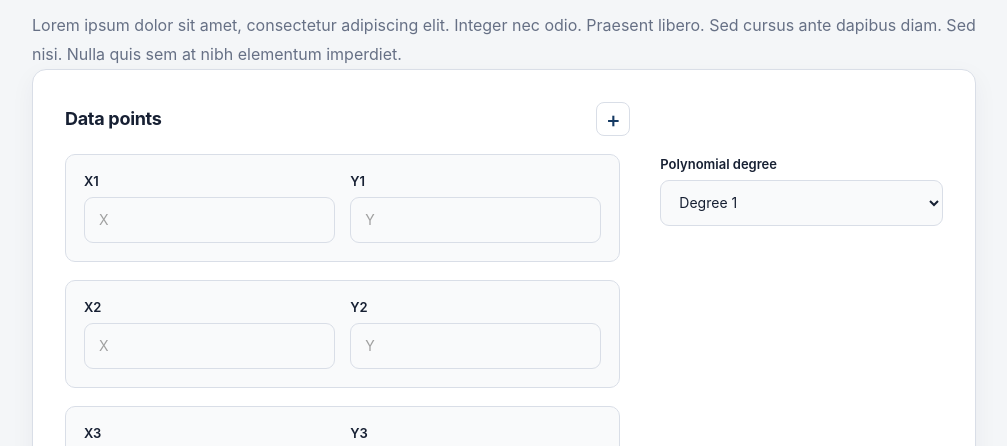
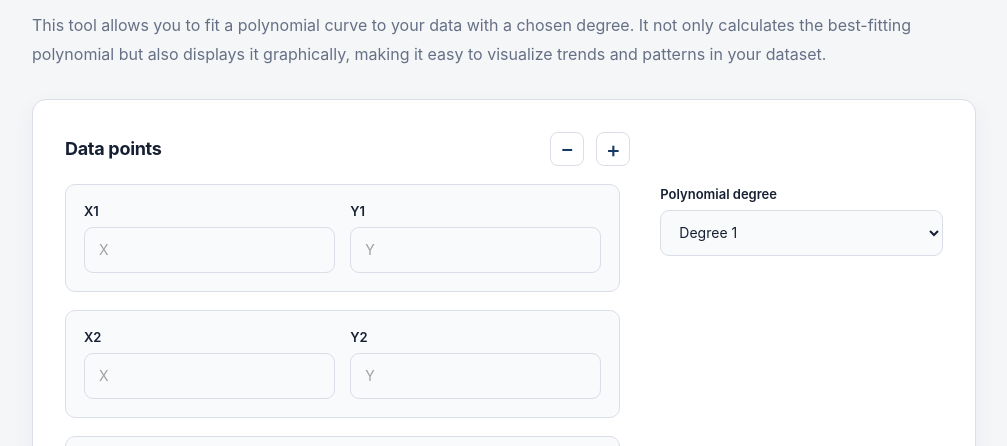
Before and after one commit to ErickPereira-hub/StatsLab, a website with bundled scripts: page project/frameworks_and_drivers/frontend/pages/stats_features/poly_reg.html in a window 1280 px wide. Shown: the part 278-724 px from the top of the page, without its empty margins (136-1143 px from the left). Built offline with nearby package versions, Linux system fonts and the light colour scheme.

Commit message:
feat: ( - ) button added to the Polynomial Regression page

```diff
--- a/project/frameworks_and_drivers/frontend/interaction/stats_features/poly_reg/request_PR.js
+++ b/project/frameworks_and_drivers/frontend/interaction/stats_features/poly_reg/request_PR.js
@@ -24,6 +24,7 @@ export function requestPolynomialRegression(datasetX, datasetY, degree) {
             const polyRepr = fillPolynomial(json.coefficients); //<--- Polynomial
             document.getElementById("ipoly-repr").innerText = polyRepr; //Showing the polynomial to the client side
             displayPolynomialRegression(datasetX, datasetY, json.coefficients);
+            document.getElementById("err-msg").style.display = "none";
         }
 
         if (statusCode === 401) {
@@ -31,7 +32,7 @@ export function requestPolynomialRegression(datasetX, datasetY, degree) {
         }
 
         if (statusCode === 422) {
-            console.log("Bad request");
+            document.getElementById("err-msg").style.display = "block";
         }
 
     }).catch(err => console.error(err));
--- /dev/null
+++ b/project/frameworks_and_drivers/frontend/interaction/stats_features/poly_reg/rm_point.js
@@ -0,0 +1,8 @@
+function rmPoint() {
+
+    const els = document.getElementsByClassName("point-row");
+    if (els.length > 3) {
+        document.getElementById("icont").removeChild(els[els.length - 1]);
+    }
+
+}
--- a/project/frameworks_and_drivers/frontend/pages/stats_features/poly_reg.html
+++ b/project/frameworks_and_drivers/frontend/pages/stats_features/poly_reg.html
@@ -33,22 +33,29 @@
     <main class="polynomial-main">
     <section class="poly-header">
         <h1>Polynomial regression</h1>
-        <p>
-            Lorem ipsum dolor sit amet, consectetur adipiscing elit.
-            Integer nec odio. Praesent libero. Sed cursus ante dapibus diam.
-            Sed nisi. Nulla quis sem at nibh elementum imperdiet.
+        <p style = "padding-bottom: 30px;">
+            This tool allows you to fit a polynomial curve to your data with a chosen degree. It not only calculates the best-fitting polynomial but also displays it graphically, making it easy to visualize trends and patterns in your dataset.
         </p>
     </section>
     <section class="polynomial-card">
         <div class="points-section">
             <div class="points-header">
                 <h2>Data points</h2>
+                <div id = "btn-kit">
+                    <button
+                        id = "irm_point"
+                        class="remove-point-button"
+                        onclick="rmPoint()"
+                    >
+                        −
+                    </button>
                     <button
                         class="add-point-button"
                         onclick="addPoint()"
                     >
                         +
                     </button>
+                </div>
             </div>
             <div class="points-container" id = "icont">
                 <div class="point-row">
@@ -142,6 +149,7 @@
                 </select>
             </div>
         </div>
+        <p id = "err-msg" style = "display: none; font-size: 0.9em;">❗Bad request: the X data must increase from top to bottom, all fields must be filed and the degree must be lower than the dataset.</p>
         <button id = "isend" class="polynomial-submit">
             Calculate Regression
         </button>
@@ -150,9 +158,7 @@
         <div class="result-content">
             <h2>Polynomial Regression Result</h2>
             <p>
-                Lorem ipsum dolor sit amet, consectetur adipiscing elit.
-                Integer nec odio. Praesent libero. Sed cursus ante dapibus diam.
-                Sed nisi. Nulla quis sem at nibh elementum imperdiet.
+                Here is the polynomial that best fits your data, along with its graphical representation.
             </p>
             <div class="polynomial-equation">
                 <span>Polynomial</span>
@@ -165,6 +171,7 @@
         </div>
     </section>
     </main>
+    <script src = "../../interaction/stats_features/poly_reg/rm_point.js"></script>
     <script src = "../../interaction/stats_features/poly_reg/listenner.js" type = "module"></script>
     <script src = "../../interaction/stats_features/poly_reg/add_point.js"></script>
     <script src = "https://cdnjs.cloudflare.com/ajax/libs/Chart.js/2.9.4/Chart.js"></script>
--- a/project/frameworks_and_drivers/frontend/style/stats_features/reg_poly.css
+++ b/project/frameworks_and_drivers/frontend/style/stats_features/reg_poly.css
@@ -35,6 +35,45 @@
 
 .points-section {
     min-width: 0;
+}
+
+.point-controls {
+    display: flex;
+    align-items: center;
+    gap: 5px;
+}
+
+.remove-point-button {
+    width: 34px;
+    height: 34px;
+    margin: 0;
+    display: flex;
+    align-items: center;
+    justify-content: center;
+    border: 1px solid var(--border);
+    border-radius: 8px;
+    background: var(--surface);
+    color: var(--button);
+    font-size: 21px;
+    font-weight: 500;
+    line-height: 1;
+    cursor: pointer;
+    transition:
+        background 0.2s ease,
+        border-color 0.2s ease,
+        color 0.2s ease;
+}
+
+.remove-point-button:hover {
+    background: var(--button);
+    border-color: var(--button);
+    color: white;
+}
+
+div#btn-kit {
+    display: flex;
+    width: 80px;
+    justify-content: space-between;
 }
 
 .points-header {
```
Also changed, not shown: project/frameworks_and_drivers/frontend/pages/simulation.html (+1 -2 lines), project/frameworks_and_drivers/api_for_web/controller/caller.js (line endings or trailing spaces), 1 other file. Lines whose indentation alone changed are shown as unchanged.
